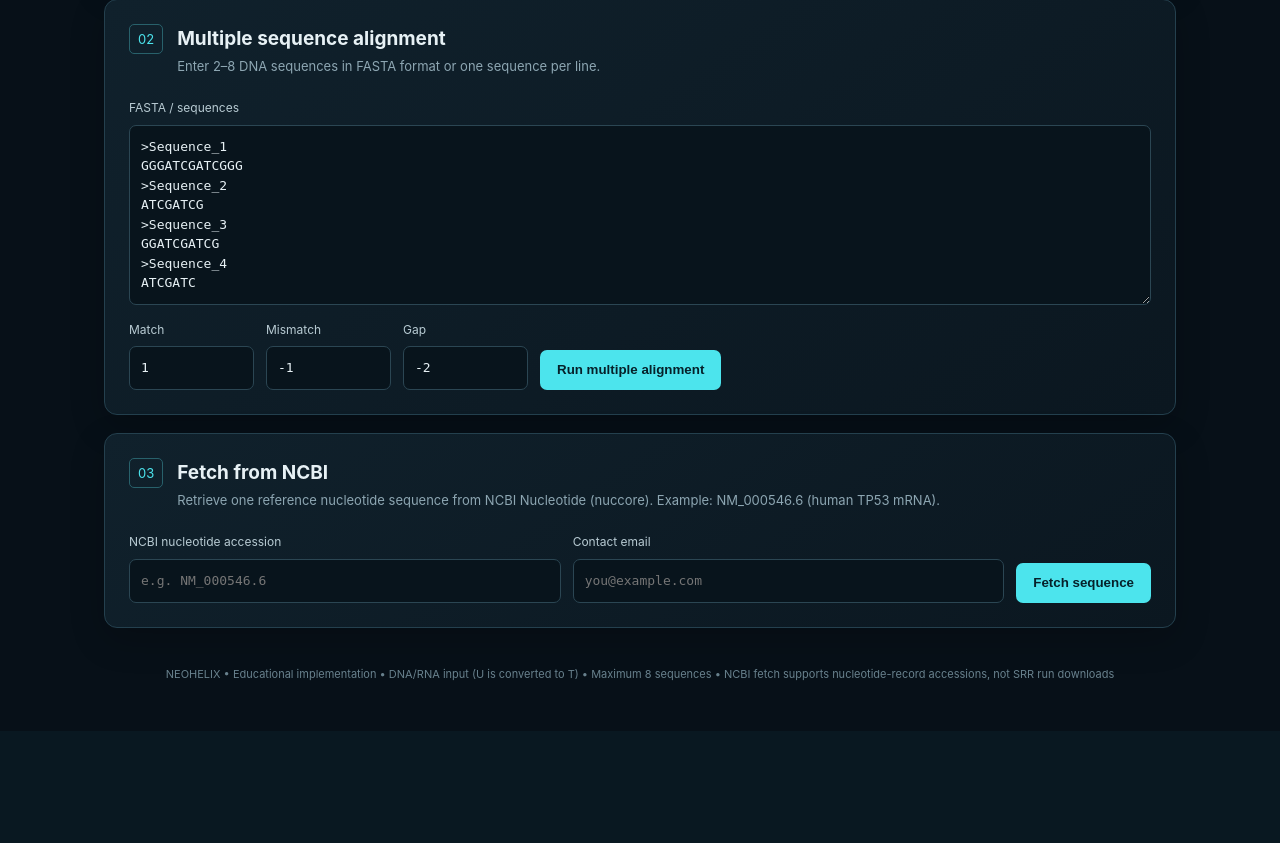
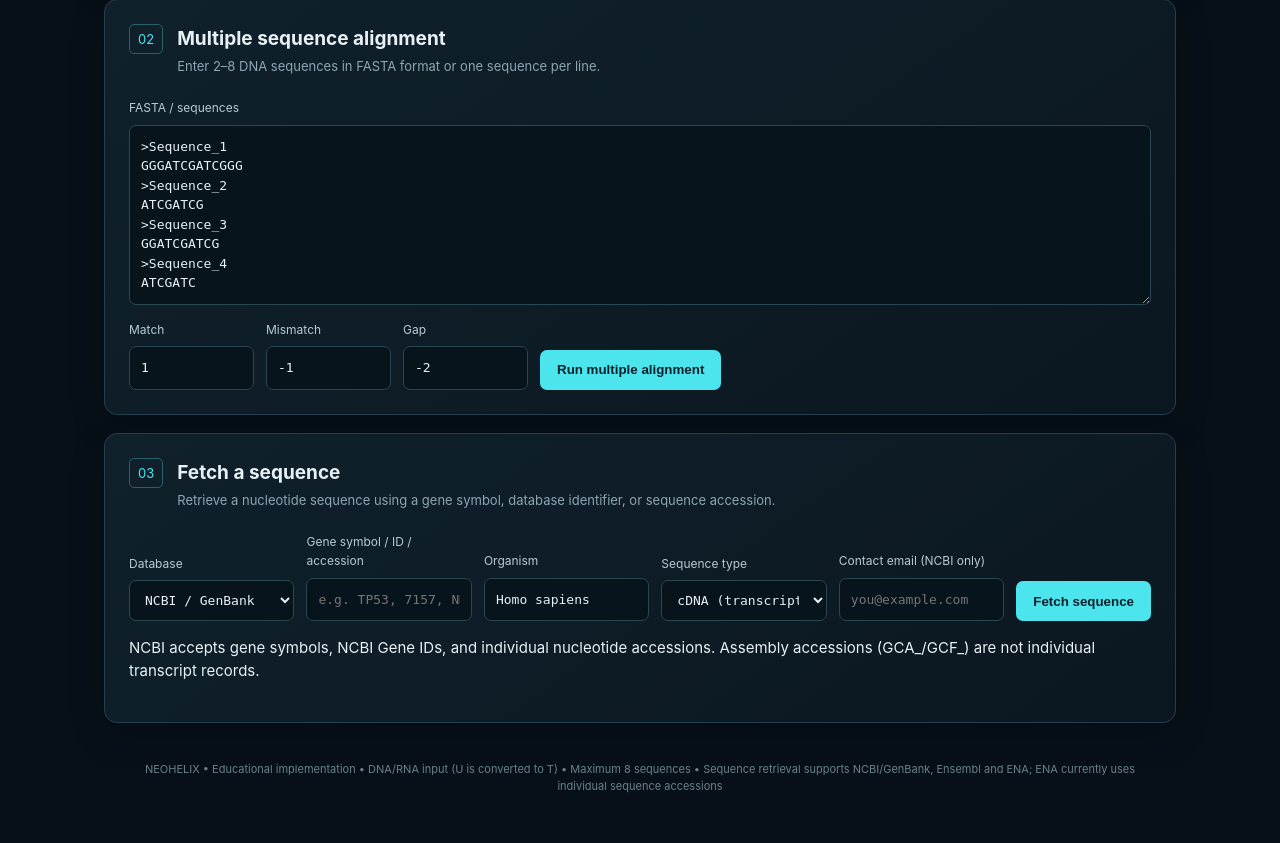
Before and after one commit to ayushi-m-07/NEOHELIX-MSA-Visualizer, a Flask app: page / in a window 1280 px wide. Shown: the part 732-1575 px from the top of the page. Before the commit the page ends 1412 px from the top, so only its background shows below. Run offline with Flask 3, Linux system fonts and the light colour scheme.

Commit message:
Refactor HTML structure for better readability

```diff
--- a/templates/index.html
+++ b/templates/index.html
@@ -1,3 +1,4 @@
+
 <!DOCTYPE html>
 <html lang="en">
 <head>
@@ -8,20 +9,49 @@
 </head>
 <body>
   <header>
-    <div><div class="eyebrow">BIOINFORMATICS • EDUCATIONAL WORKBENCH</div><h1>NEO<span>HELIX</span></h1><p>Pairwise and multiple sequence alignment</p></div>
+    <div>
+      <div class="eyebrow">BIOINFORMATICS • EDUCATIONAL WORKBENCH</div>
+      <h1>NEO<span>HELIX</span></h1>
+      <p>Pairwise and multiple sequence alignment</p>
+    </div>
     <div class="status"><i></i> ALIGNMENT ENGINE READY</div>
   </header>
+
   <main>
-    <section class="intro"><div><div class="eyebrow">SEQUENCE ANALYSIS PLATFORM</div><h2>Explore sequence relationships.</h2><p>Align two sequences with NW/SW, or compare several sequences using a simple progressive star MSA.</p></div><div class="helix">⌁</div></section>
+    <section class="intro">
+      <div>
+        <div class="eyebrow">SEQUENCE ANALYSIS PLATFORM</div>
+        <h2>Explore sequence relationships.</h2>
+        <p>Align two sequences with NW/SW, or compare several sequences using a simple progressive star MSA.</p>
+      </div>
+      <div class="helix">⌁</div>
+    </section>
 
     <section class="panel">
-      <div class="section-title"><span class="number">01</span><div><h2>Pairwise alignment</h2><p>Needleman–Wunsch global or Smith–Waterman local alignment</p></div></div>
+      <div class="section-title">
+        <span class="number">01</span>
+        <div>
+          <h2>Pairwise alignment</h2>
+          <p>Needleman–Wunsch global or Smith–Waterman local alignment</p>
+        </div>
+      </div>
+
       <div class="grid two">
-        <label>Sequence 1<textarea id="pair1" rows="3">GTTACATTT</textarea></label>
-        <label>Sequence 2<textarea id="pair2" rows="3">TGTTACA</textarea></label>
+        <label>Sequence 1
+          <textarea id="pair1" rows="3">GTTACATTT</textarea>
+        </label>
+        <label>Sequence 2
+          <textarea id="pair2" rows="3">TGTTACA</textarea>
+        </label>
       </div>
+
       <div class="controls">
-        <label>Algorithm<select id="mode"><option value="global">Needleman–Wunsch (global)</option><option value="local">Smith–Waterman (local)</option></select></label>
+        <label>Algorithm
+          <select id="mode">
+            <option value="global">Needleman–Wunsch (global)</option>
+            <option value="local">Smith–Waterman (local)</option>
+          </select>
+        </label>
         <label>Match<input id="match" type="number" value="1"></label>
         <label>Mismatch<input id="mismatch" type="number" value="-1"></label>
         <label>Gap<input id="gap" type="number" value="-2"></label>
@@ -31,15 +61,25 @@
     </section>
 
     <section class="panel">
-      <div class="section-title"><span class="number">02</span><div><h2>Multiple sequence alignment</h2><p>Enter 2–8 DNA sequences in FASTA format or one sequence per line.</p></div></div>
-      <label>FASTA / sequences<textarea id="msaInput" rows="8">>Sequence_1
+      <div class="section-title">
+        <span class="number">02</span>
+        <div>
+          <h2>Multiple sequence alignment</h2>
+          <p>Enter 2–8 DNA sequences in FASTA format or one sequence per line.</p>
+        </div>
+      </div>
+
+      <label>FASTA / sequences
+        <textarea id="msaInput" rows="8">>Sequence_1
 GGGATCGATCGGG
 >Sequence_2
 ATCGATCG
 >Sequence_3
 GGATCGATCG
 >Sequence_4
-ATCGATC</textarea></label>
+ATCGATC</textarea>
+      </label>
+
       <div class="controls compact">
         <label>Match<input id="msaMatch" type="number" value="1"></label>
         <label>Mismatch<input id="msaMismatch" type="number" value="-1"></label>
@@ -50,16 +90,58 @@ ATCGATC</textarea></label>
     </section>
 
     <section class="panel">
-      <div class="section-title"><span class="number">03</span><div><h2>Fetch from NCBI</h2><p>Retrieve one reference nucleotide sequence from NCBI Nucleotide (nuccore). Example: NM_000546.6 (human TP53 mRNA).</p></div></div>
+      <div class="section-title">
+        <span class="number">03</span>
+        <div>
+          <h2>Fetch a sequence</h2>
+          <p>Retrieve a nucleotide sequence using a gene symbol, database identifier, or sequence accession.</p>
+        </div>
+      </div>
+
       <div class="controls ncbi">
-        <label>NCBI nucleotide accession<input id="accession" placeholder="e.g. NM_000546.6"></label>
-        <label>Contact email<input id="email" type="email" placeholder="you@example.com"></label>
-        <button id="ncbiButton">Fetch sequence</button>
+        <label>Database
+          <select id="database">
+            <option value="ncbi">NCBI / GenBank</option>
+            <option value="ensembl">Ensembl</option>
+            <option value="ena">European Nucleotide Archive (ENA)</option>
+          </select>
+        </label>
+
+        <label>Gene symbol / ID / accession
+          <input id="identifier" placeholder="e.g. TP53, 7157, NM_000546.6">
+        </label>
+
+        <label>Organism
+          <input id="species" value="Homo sapiens" placeholder="e.g. Homo sapiens">
+        </label>
+
+        <label id="sequenceTypeLabel">Sequence type
+          <select id="sequenceType">
+            <option value="cdna">cDNA (transcript)</option>
+            <option value="cds">CDS (coding sequence)</option>
+            <option value="genomic">Genomic</option>
+          </select>
+        </label>
+
+        <label id="emailLabel">Contact email (NCBI only)
+          <input id="email" type="email" placeholder="you@example.com">
+        </label>
+
+        <button id="fetchButton">Fetch sequence</button>
       </div>
+
+      <p class="helper" id="fetchHelp">
+        NCBI accepts gene symbols, NCBI Gene IDs, and individual nucleotide accessions. Assembly accessions (GCA_/GCF_) are not individual transcript records.
+      </p>
+
       <div id="ncbiResult" class="result hidden"></div>
     </section>
-    <footer>NEOHELIX • Educational implementation • DNA/RNA input (U is converted to T) • Maximum 8 sequences • NCBI fetch supports nucleotide-record accessions, not SRR run downloads</footer>
+
+    <footer>
+      NEOHELIX • Educational implementation • DNA/RNA input (U is converted to T) • Maximum 8 sequences • Sequence retrieval supports NCBI/GenBank, Ensembl and ENA; ENA currently uses individual sequence accessions
+    </footer>
   </main>
+
   <script src="{{ url_for('static', filename='msa_grid.js') }}"></script>
   <script src="{{ url_for('static', filename='msa_tree.js') }}"></script>
   <script src="{{ url_for('static', filename='app.js') }}"></script>
```
